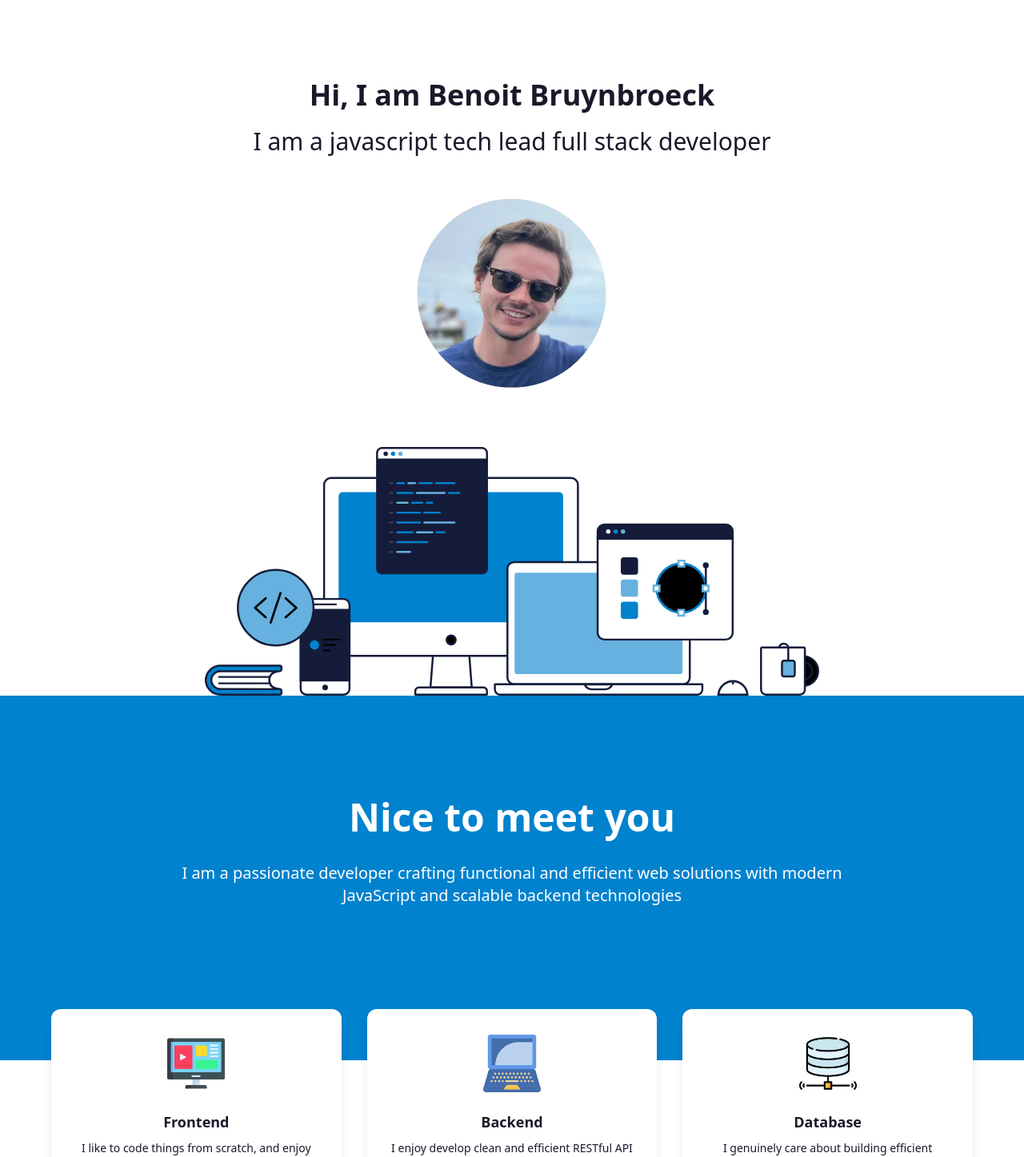
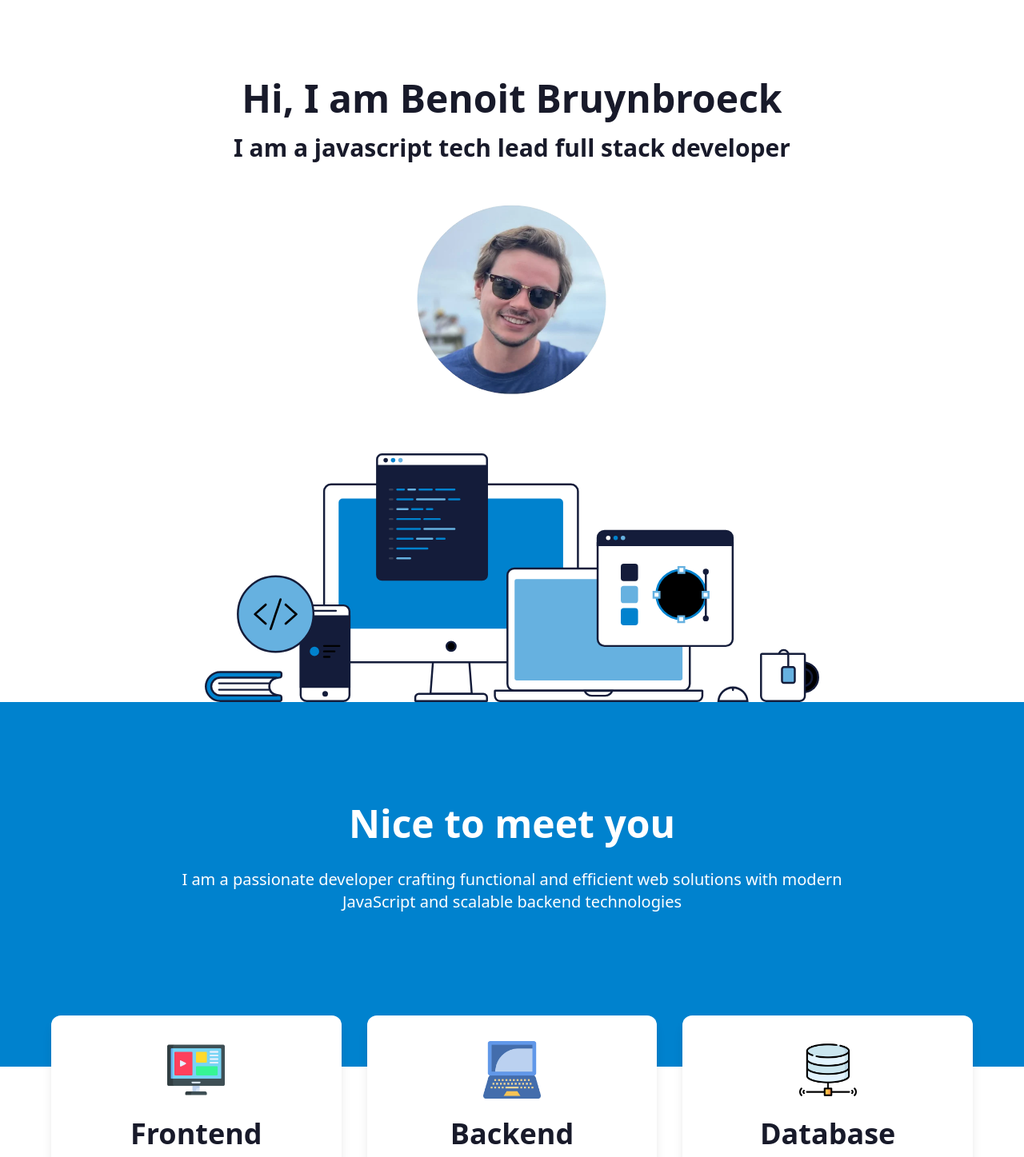
Before and after one commit to Fendry02/portfolio, a Next.js app: page / in a window 1280 px wide. Shown: the part 83-1530 px from the top of the page at 80% size. Built offline with nearby package versions, Linux system fonts and the light colour scheme.

Commit message:
make component for animatedTitle

```diff
--- a/app/components/benefits.tsx
+++ b/app/components/benefits.tsx
@@ -6,10 +6,9 @@ import technical from '@/public/benefits/technical.webp'
 import methodology from '@/public/benefits/methodology.webp'
 import communication from '@/public/benefits/communication.webp'
 import { useScrollAnimation } from '../hooks/useScrollAnimation'
+import { AnimatedTitle } from './ui'
 
 export default function Benefits() {
-  const { ref: titleRef, isVisible: titleVisible } =
-    useScrollAnimation<HTMLHeadingElement>()
   const { ref: technicalRef, isVisible: technicalVisible } =
     useScrollAnimation<HTMLDivElement>()
   const { ref: methodologyRef, isVisible: methodologyVisible } =
@@ -19,14 +18,9 @@ export default function Benefits() {
 
   return (
     <section className="text-center p-16 pt-0 max-sm:p-8 max-sm:pt-0">
-      <h1
-        ref={titleRef}
-        className={`text-5xl font-bold transition-all duration-700 ${
-          titleVisible ? 'opacity-100 translate-y-0' : 'opacity-0 translate-y-8'
-        }`}
-      >
+      <AnimatedTitle level={1} delay={0}>
         Benefits of working with me
-      </h1>
+      </AnimatedTitle>
       <div className="flex flex-wrap mx-auto justify-center	gap-8 pt-8">
         <div className="flex w-full flex-col lg:flex-row">
           <div
@@ -46,9 +40,9 @@ export default function Benefits() {
                 className="rounded-2xl object-contain"
               />
             </div>
-            <h3 className="text-2xl font-bold py-4 text-secondary">
+            <AnimatedTitle level={3} delay={0} className="py-4 text-secondary">
               Technical Expertise
-            </h3>
+            </AnimatedTitle>
             <p>
               Mastery of modern JavaScript, PostgreSQL, and clean coding
               practices. I deliver robust, scalable solutions tailored to your
@@ -73,9 +67,9 @@ export default function Benefits() {
                 className="rounded-2xl object-contain"
               />
             </div>
-            <h3 className="text-2xl font-bold py-4 text-secondary">
+            <AnimatedTitle level={3} delay={0} className="py-4 text-secondary">
               Efficient Methodology
-            </h3>
+            </AnimatedTitle>
             <p>
               I follow a structured, functional approach that ensures your
               project is completed on time and within scope, without
@@ -100,9 +94,9 @@ export default function Benefits() {
                 className="rounded-2xl object-contain"
               />
             </div>
-            <h3 className="text-2xl font-bold py-4 text-secondary">
+            <AnimatedTitle level={3} delay={0} className="py-4 text-secondary">
               Clear Communication
-            </h3>
+            </AnimatedTitle>
             <p>
               I am committed to keeping you informed and involved every step of
               the way. Transparent, timely, and effective communication is key.
--- a/app/components/contact.tsx
+++ b/app/components/contact.tsx
@@ -1,12 +1,11 @@
 'use client'
 
 import { useScrollAnimation } from '../hooks/useScrollAnimation'
+import { AnimatedTitle } from './ui'
 
 export default function Contact() {
   const { ref: containerRef, isVisible: containerVisible } =
     useScrollAnimation<HTMLDivElement>()
-  const { ref: titleRef, isVisible: titleVisible } =
-    useScrollAnimation<HTMLHeadingElement>()
   const { ref: descriptionRef, isVisible: descriptionVisible } =
     useScrollAnimation<HTMLDivElement>()
   const { ref: buttonRef, isVisible: buttonVisible } =
@@ -23,15 +22,10 @@ export default function Contact() {
         }`}
       >
         <div className="flex w-full flex-col lg:flex-row">
-          <div
-            ref={titleRef}
-            className={`card grid flex-grow place-items-center flex-1 transition-all duration-700 delay-100 ${
-              titleVisible
-                ? 'opacity-100 translate-y-0'
-                : 'opacity-0 translate-y-8'
-            }`}
-          >
-            <h3 className="text-2xl font-bold">Start a project</h3>
+          <div className="card grid flex-grow place-items-center flex-1">
+            <AnimatedTitle level={3} delay={100} className="text-2xl font-bold">
+              Start a project
+            </AnimatedTitle>
           </div>
           <div className="divider lg:divider-horizontal divider-primary"></div>
           <div
--- a/app/components/experience.tsx
+++ b/app/components/experience.tsx
@@ -1,23 +1,17 @@
 'use client'
 
 import { useScrollAnimation } from '../hooks/useScrollAnimation'
+import { AnimatedTitle } from './ui'
 
 export default function Experience() {
-  const { ref: titleRef, isVisible: titleVisible } =
-    useScrollAnimation<HTMLHeadingElement>()
   const { ref: descriptionRef, isVisible: descriptionVisible } =
     useScrollAnimation<HTMLParagraphElement>()
 
   return (
     <section className="bg-primary text-white p-16 max-sm:p-8 text-center">
-      <h1
-        ref={titleRef}
-        className={`text-5xl font-bold transition-all duration-700 ${
-          titleVisible ? 'opacity-100 translate-y-0' : 'opacity-0 translate-y-8'
-        }`}
-      >
+      <AnimatedTitle level={1} delay={0}>
         Experience
-      </h1>
+      </AnimatedTitle>
       <p
         ref={descriptionRef}
         className={`text-xl py-8 mx-auto max-w-4xl transition-all duration-700 delay-200 ${
--- a/app/components/hero.tsx
+++ b/app/components/hero.tsx
@@ -5,12 +5,9 @@ import Image from 'next/image'
 import profile from '@/public/profile.webp'
 import tech from '@/public/tech.svg'
 import { useScrollAnimation } from '../hooks/useScrollAnimation'
+import { AnimatedTitle } from './ui'
 
 export default function Hero() {
-  const { ref: titleRef, isVisible: titleVisible } =
-    useScrollAnimation<HTMLHeadingElement>()
-  const { ref: subtitleRef, isVisible: subtitleVisible } =
-    useScrollAnimation<HTMLHeadingElement>()
   const { ref: avatarRef, isVisible: avatarVisible } =
     useScrollAnimation<HTMLDivElement>()
   const { ref: techRef, isVisible: techVisible } =
@@ -20,22 +17,20 @@ export default function Hero() {
     <section id="home" className="hero">
       <div className="hero-content text-center flex flex-col pb-0">
         <div className="hero-body pt-16">
-          <h1
-            ref={titleRef}
-            className={`text-4xl font-bold mb-5 max-sm:text-2xl transition-opacity duration-1000 ${
-              titleVisible ? 'opacity-100' : 'opacity-0'
-            }`}
+          <AnimatedTitle
+            level={1}
+            delay={0}
+            className="mb-5 transition-opacity duration-1000"
           >
             Hi, I am Benoit Bruynbroeck
-          </h1>
-          <h3
-            ref={subtitleRef}
-            className={`text-3xl max-sm:text-xl transition-opacity duration-1000 delay-200 ${
-              subtitleVisible ? 'opacity-100' : 'opacity-0'
-            }`}
+          </AnimatedTitle>
+          <AnimatedTitle
+            level={3}
+            delay={200}
+            className="transition-opacity duration-1000"
           >
             I am a javascript tech lead full stack developer
-          </h3>
+          </AnimatedTitle>
           <div
             ref={avatarRef}
             className={`avatar max-w-[250px] max-sm:max-w-[200px] max-sm:pt-8 transition-opacity duration-1000 delay-400 ${
--- a/app/components/presentation.tsx
+++ b/app/components/presentation.tsx
@@ -1,23 +1,17 @@
 'use client'
 
 import { useScrollAnimation } from '../hooks/useScrollAnimation'
+import { AnimatedTitle } from './ui'
 
 export default function Presentation() {
-  const { ref: titleRef, isVisible: titleVisible } =
-    useScrollAnimation<HTMLHeadingElement>()
   const { ref: descriptionRef, isVisible: descriptionVisible } =
     useScrollAnimation<HTMLParagraphElement>()
 
   return (
     <section className="bg-primary text-white px-16 pt-32 pb-40 max-sm:px-8 max-sm:pt-16 max-sm:pb-20 text-center">
-      <h1
-        ref={titleRef}
-        className={`text-5xl font-bold transition-all duration-700 ${
-          titleVisible ? 'opacity-100 translate-y-0' : 'opacity-0 translate-y-8'
-        }`}
-      >
+      <AnimatedTitle level={1} delay={0}>
         Nice to meet you
-      </h1>
+      </AnimatedTitle>
       <p
         ref={descriptionRef}
         className={`text-xl py-8 mx-auto max-w-4xl transition-all duration-700 delay-200 ${
--- a/app/components/skills.tsx
+++ b/app/components/skills.tsx
@@ -6,6 +6,7 @@ import frontend from '@/public/front-end.webp'
 import portable from '@/public/portable.webp'
 import server from '@/public/server.webp'
 import { useScrollAnimation } from '../hooks/useScrollAnimation'
+import { AnimatedTitle } from './ui'
 
 export default function Skills() {
   const imageSize = 72
@@ -39,7 +40,9 @@ export default function Skills() {
             />
           </figure>
           <div className="card-body overflow-auto	text-center">
-            <h2 className="card-title mx-auto">Frontend</h2>
+            <AnimatedTitle level={2} delay={0} className="card-title mx-auto">
+              Frontend
+            </AnimatedTitle>
             <p className="sm:h-24">
               I like to code things from scratch, and enjoy bringing ideas to
               life in the browser
@@ -72,7 +75,9 @@ export default function Skills() {
             />
           </figure>
           <div className="card-body text-center">
-            <h2 className="card-title mx-auto">Backend</h2>
+            <AnimatedTitle level={2} delay={0} className="card-title mx-auto">
+              Backend
+            </AnimatedTitle>
             <p className="sm:h-24">
               I enjoy develop clean and efficient RESTful API
             </p>
@@ -104,7 +109,9 @@ export default function Skills() {
             />
           </figure>
           <div className="card-body text-center">
-            <h2 className="card-title mx-auto">Database</h2>
+            <AnimatedTitle level={2} delay={0} className="card-title mx-auto">
+              Database
+            </AnimatedTitle>
             <p className="sm:h-24">
               I genuinely care about building efficient database, and love
               helping beginners to learn it
--- a/app/components/timeline.tsx
+++ b/app/components/timeline.tsx
@@ -1,23 +1,17 @@
 'use client'
 
 import { useScrollAnimation } from '../hooks/useScrollAnimation'
+import { AnimatedTitle } from './ui'
 
 export default function Timeline() {
-  const { ref: titleRef, isVisible: titleVisible } =
-    useScrollAnimation<HTMLHeadingElement>()
   const { ref: timelineRef, isVisible: timelineVisible } =
     useScrollAnimation<HTMLUListElement>()
 
   return (
     <section className="p-16 max-sm:p-8">
-      <h1
-        ref={titleRef}
-        className={`text-5xl font-bold text-center transition-all duration-700 ${
-          titleVisible ? 'opacity-100 translate-y-0' : 'opacity-0 translate-y-8'
-        }`}
-      >
+      <AnimatedTitle level={1} delay={0} className="text-center">
         Timeline
-      </h1>
+      </AnimatedTitle>
       <ul
         ref={timelineRef}
         className={`timeline timeline-snap-icon max-md:timeline-compact timeline-vertical pt-8 transition-all duration-700 delay-200 ${
--- /dev/null
+++ b/app/components/ui/AnimatedTitle.tsx
@@ -0,0 +1,126 @@
+'use client'
+
+import React from 'react'
+
+import { useScrollAnimation } from '../../hooks/useScrollAnimation'
+import { CSS_CLASSES } from '../../constants'
+
+interface AnimatedTitleProps {
+  children: React.ReactNode
+  level?: 1 | 2 | 3 | 4 | 5 | 6
+  delay?: number
+  className?: string
+  id?: string
+}
+
+export const AnimatedTitle = ({
+  children,
+  level = 1,
+  delay = 0,
+  className = '',
+  id,
+}: AnimatedTitleProps) => {
+  const { ref, isVisible } = useScrollAnimation<HTMLHeadingElement>()
+
+  // Get size classes based on level
+  const getSizeClasses = (level: number) => {
+    switch (level) {
+      case 1:
+        return 'text-5xl font-bold max-sm:text-3xl'
+      case 2:
+        return 'text-4xl font-bold max-sm:text-2xl'
+      case 3:
+        return 'text-3xl font-bold max-sm:text-xl'
+      case 4:
+        return 'text-2xl font-bold max-sm:text-lg'
+      case 5:
+        return 'text-xl font-bold max-sm:text-base'
+      case 6:
+        return 'text-lg font-bold max-sm:text-sm'
+      default:
+        return 'text-5xl font-bold max-sm:text-3xl'
+    }
+  }
+
+  // Get delay class
+  const getDelayClass = (delay: number) => {
+    if (delay === 0) return ''
+    if (delay <= 100) return 'delay-100'
+    if (delay <= 200) return 'delay-200'
+    if (delay <= 300) return 'delay-300'
+    if (delay <= 400) return 'delay-400'
+    if (delay <= 500) return 'delay-500'
+    return 'delay-500'
+  }
+
+  const animationClasses = `
+    ${CSS_CLASSES.FADE_IN_UP}
+    ${getDelayClass(delay)}
+    ${isVisible ? CSS_CLASSES.FADE_IN_UP_VISIBLE : CSS_CLASSES.FADE_IN_UP_HIDDEN}
+  `
+
+  const sizeClasses = getSizeClasses(level)
+
+  // Render the appropriate heading element
+  if (level === 1) {
+    return (
+      <h1
+        ref={ref}
+        id={id}
+        className={`${sizeClasses} ${animationClasses} ${className}`}
+      >
+        {children}
+      </h1>
+    )
+  } else if (level === 2) {
+    return (
+      <h2
+        ref={ref}
+        id={id}
+        className={`${sizeClasses} ${animationClasses} ${className}`}
+      >
+        {children}
+      </h2>
+    )
+  } else if (level === 3) {
+    return (
+      <h3
+        ref={ref}
+        id={id}
+        className={`${sizeClasses} ${animationClasses} ${className}`}
+      >
+        {children}
+      </h3>
+    )
+  } else if (level === 4) {
+    return (
+      <h4
+        ref={ref}
+        id={id}
+        className={`${sizeClasses} ${animationClasses} ${className}`}
+      >
+        {children}
+      </h4>
+    )
+  } else if (level === 5) {
+    return (
+      <h5
+        ref={ref}
+        id={id}
+        className={`${sizeClasses} ${animationClasses} ${className}`}
+      >
+        {children}
+      </h5>
+    )
+  } else {
+    return (
+      <h6
+        ref={ref}
+        id={id}
+        className={`${sizeClasses} ${animationClasses} ${className}`}
+      >
+        {children}
+      </h6>
+    )
+  }
+}
--- /dev/null
+++ b/app/components/ui/index.ts
@@ -0,0 +1 @@
+export { AnimatedTitle } from './AnimatedTitle'
--- a/app/components/works.tsx
+++ b/app/components/works.tsx
@@ -5,14 +5,13 @@ import citizenplane from '@/public/works/citizenplane.webp'
 import businessDecision from '@/public/works/business-decision.webp'
 import openclassrooms from '@/public/works/openclassrooms.webp'
 import { useScrollAnimation } from '../hooks/useScrollAnimation'
+import { AnimatedTitle } from './ui'
 
 export default function Works() {
   const handleClick = (elementId: string) => {
     ;(document.getElementById(elementId) as HTMLDialogElement)?.showModal()
   }
 
-  const { ref: titleRef, isVisible: titleVisible } =
-    useScrollAnimation<HTMLHeadingElement>()
   const { ref: subtitleRef, isVisible: subtitleVisible } =
     useScrollAnimation<HTMLParagraphElement>()
   const { ref: citizenplaneRef, isVisible: citizenplaneVisible } =
@@ -24,14 +23,9 @@ export default function Works() {
 
   return (
     <section id="works" className="text-center pb-16 px-16 max-sm:px-8">
-      <h1
-        ref={titleRef}
-        className={`text-5xl font-bold transition-all duration-700 ${
-          titleVisible ? 'opacity-100 translate-y-0' : 'opacity-0 translate-y-8'
-        }`}
-      >
+      <AnimatedTitle level={1} delay={0}>
         Works
-      </h1>
+      </AnimatedTitle>
       <p
         ref={subtitleRef}
         className={`text-xl p-8 transition-all duration-700 delay-200 ${
@@ -65,7 +59,13 @@ export default function Works() {
               className="rounded-2xl group-hover/caption:opacity-0 transition-opacity duration-300 ease-in-out w-[300px] h-[300px]"
             />
             <figcaption className="transition-opacity duration-300 ease-in-out flex flex-col justify-center absolute top-1/2 left-1/2 -translate-y-1/2 -translate-x-1/2  opacity-0 group-hover/caption:opacity-100 text-white">
-              <h1 className="text-xl md:text-4xl font-bold">CitizenPlane</h1>
+              <AnimatedTitle
+                level={1}
+                delay={0}
+                className="text-xl md:text-4xl"
+              >
+                CitizenPlane
+              </AnimatedTitle>
               <p className="text-base	md:text-2xl pt-2">Tech lead</p>
             </figcaption>
           </figure>
@@ -80,7 +80,13 @@ export default function Works() {
                   alt="CitizenPlane project logo"
                   className="rounded-2xl w-[50px] h-[50px]"
                 />
-                <h3 className="font-bold text-lg">CitizenPlane</h3>
+                <AnimatedTitle
+                  level={3}
+                  delay={0}
+                  className="font-bold text-lg"
+                >
+                  CitizenPlane
+                </AnimatedTitle>
               </div>
               <p className="py-4 text-start">
                 As a Tech Lead, I combine hands-on technical expertise with
@@ -119,9 +125,13 @@ export default function Works() {
               className="rounded-2xl group-hover/caption:opacity-0 transition-opacity duration-300 ease-in-out w-[300px] h-[300px]"
             />
             <figcaption className="transition-opacity duration-300 ease-in-out flex flex-col justify-center absolute top-1/2 left-1/2 -translate-y-1/2 -translate-x-1/2 opacity-0 group-hover/caption:opacity-100 text-white">
-              <h1 className="text-xl md:text-4xl font-bold">
+              <AnimatedTitle
+                level={1}
+                delay={0}
+                className="text-xl md:text-4xl"
+              >
                 Business & Decision
-              </h1>
+              </AnimatedTitle>
               <p className="hidden sm:block sm:text-base	md:text-2xl pt-2">
                 Consultant for Accor Hotels
               </p>
@@ -138,7 +148,13 @@ export default function Works() {
                   alt="Business & Decision project logo"
                   className="rounded-2xl w-[50px] h-[50px]"
                 />
-                <h3 className="font-bold text-lg">Business & Decision</h3>
+                <AnimatedTitle
+                  level={3}
+                  delay={0}
+                  className="font-bold text-lg"
+                >
+                  Business & Decision
+                </AnimatedTitle>
               </div>
               <p className="py-4 text-start">
                 At Business & Decision, I worked as a CRM Consultant, managing
@@ -179,7 +195,13 @@ export default function Works() {
               className="rounded-2xl group-hover/caption:opacity-0 transition-opacity duration-300 ease-in-out w-[300px] h-[300px]"
             />
             <figcaption className="transition-opacity duration-300 ease-in-out flex flex-col justify-center absolute top-1/2 left-1/2 -translate-y-1/2 -translate-x-1/2 opacity-0 group-hover/caption:opacity-100 text-white">
-              <h1 className="text-xl md:text-4xl font-bold">Openclassrooms</h1>
+              <AnimatedTitle
+                level={1}
+                delay={0}
+                className="text-xl md:text-4xl"
+              >
+                Openclassrooms
+              </AnimatedTitle>
               <p className="hidden sm:block sm:text-base	md:text-2xl pt-2">
                 Mentor for Web Development
               </p>
@@ -196,7 +218,13 @@ export default function Works() {
                   alt="OpenClassrooms project logo"
                   className="rounded-2xl w-[50px] h-[50px]"
                 />
-                <h3 className="font-bold text-lg">Openclassrooms</h3>
+                <AnimatedTitle
+                  level={3}
+                  delay={0}
+                  className="font-bold text-lg"
+                >
+                  Openclassrooms
+                </AnimatedTitle>
               </div>
               <p className="py-4 text-start">
                 At OpenClassrooms, I mentor students enrolled in web development
--- /dev/null
+++ b/app/constants/index.ts
@@ -0,0 +1,93 @@
+// Animation constants
+export const ANIMATION_DURATION = {
+  FAST: 300,
+  NORMAL: 700,
+  SLOW: 1000,
+} as const
+
+export const ANIMATION_DELAY = {
+  NONE: 0,
+  SHORT: 100,
+  MEDIUM: 200,
+  LONG: 300,
+  EXTRA_LONG: 400,
+  MAX: 500,
+} as const
+
+// Image dimensions
+export const IMAGE_SIZES = {
+  AVATAR: {
+    MOBILE: 200,
+    DESKTOP: 250,
+  },
+  SKILL_ICON: 72,
+  PROJECT_CARD: 300,
+  PROJECT_MODAL: 50,
+  SOCIAL_ICON: 24,
+  LOGO: 60,
+} as const
+
+// URLs and links
+export const LINKS = {
+  LINKEDIN: 'https://www.linkedin.com/in/benoit-bruynbroeck-a21214b4/',
+  GITHUB: 'https://github.com/Fendry02',
+  FACEBOOK: 'https://www.facebook.com/benoit.bruynbroeck/',
+  EMAIL: 'mailto:bruy.benoit@gmail.com',
+  PORTFOLIO: 'https://bbenoit.fr',
+  CITIZENPLANE: 'https://citizenplane.com',
+} as const
+
+// Spacing and layout
+export const SPACING = {
+  SECTION_PADDING: 'p-16 max-sm:p-8',
+  SECTION_PADDING_TOP: 'pt-32 max-sm:pt-16',
+  SECTION_PADDING_BOTTOM: 'pb-40 max-sm:pb-20',
+  CARD_PADDING: 'p-8',
+  CONTAINER_PADDING: 'px-16 max-sm:px-8',
+  CONTAINER_PADDING_LARGE: 'px-32 max-sm:px-8',
+} as const
+
+// Common CSS classes
+export const CSS_CLASSES = {
+  FADE_IN_UP: 'transition-all duration-700',
+  FADE_IN_UP_VISIBLE: 'opacity-100 translate-y-0',
+  FADE_IN_UP_HIDDEN: 'opacity-0 translate-y-8',
+
+  SECTION_CENTER: 'text-center',
+  SECTION_PRIMARY: 'bg-primary text-white',
+
+  CARD_BASE: 'card rounded-box flex-grow place-items-center shadow-lg',
+  CARD_SKILL:
+    'relative rounded-t-xl border-0 lg:rounded-xl bg-base-100 shadow-lg -top-16 transition-all duration-700 hover:scale-105',
+  CARD_PROJECT:
+    'flex-1 cursor-pointer group/caption shadow-lg hover:bg-slate-900 ease-in-out duration-300 rounded-2xl max-w-[300px] max-h-[300px] transition-all duration-700 hover:scale-105',
+
+  BUTTON_PRIMARY: 'btn btn-lg btn-secondary',
+  BUTTON_GHOST: 'btn btn-ghost btn-sm',
+
+  IMAGE_ROUNDED: 'rounded-2xl',
+  IMAGE_OPACITY: 'opacity-90',
+
+  FLEX_CENTER: 'flex w-full flex-col lg:flex-row justify-center items-center',
+  GRID_SOCIAL: 'grid grid-flow-col gap-4',
+} as const
+
+// Animation delay helpers
+export const getAnimationDelay = (index: number) => {
+  const delays = [
+    ANIMATION_DELAY.NONE,
+    ANIMATION_DELAY.SHORT,
+    ANIMATION_DELAY.MEDIUM,
+    ANIMATION_DELAY.LONG,
+    ANIMATION_DELAY.EXTRA_LONG,
+  ]
+
+  return delays[index] || ANIMATION_DELAY.MAX
+}
+
+// Responsive breakpoints
+export const BREAKPOINTS = {
+  SM: 'max-sm:',
+  MD: 'max-md:',
+  LG: 'lg:',
+} as const
```
